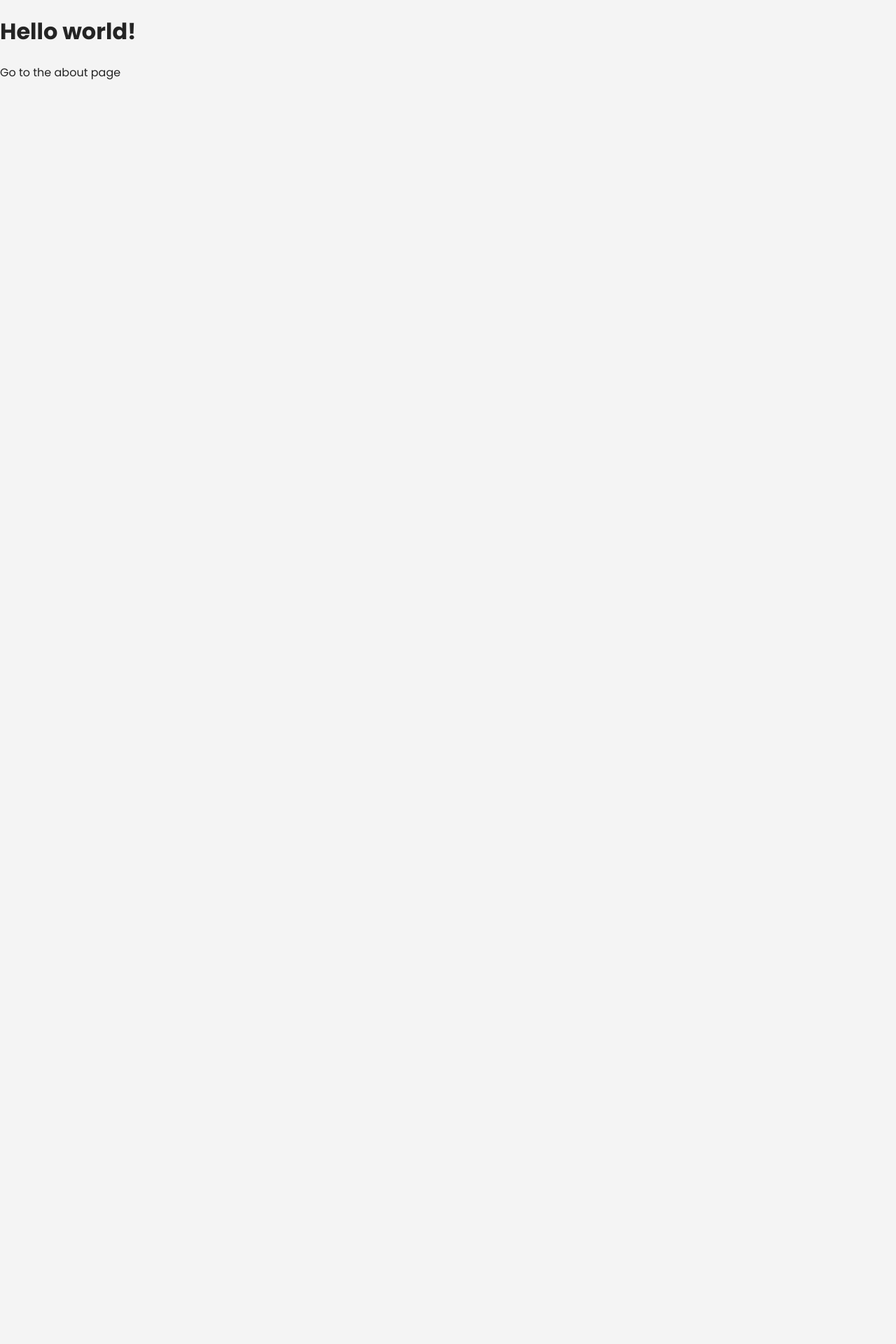
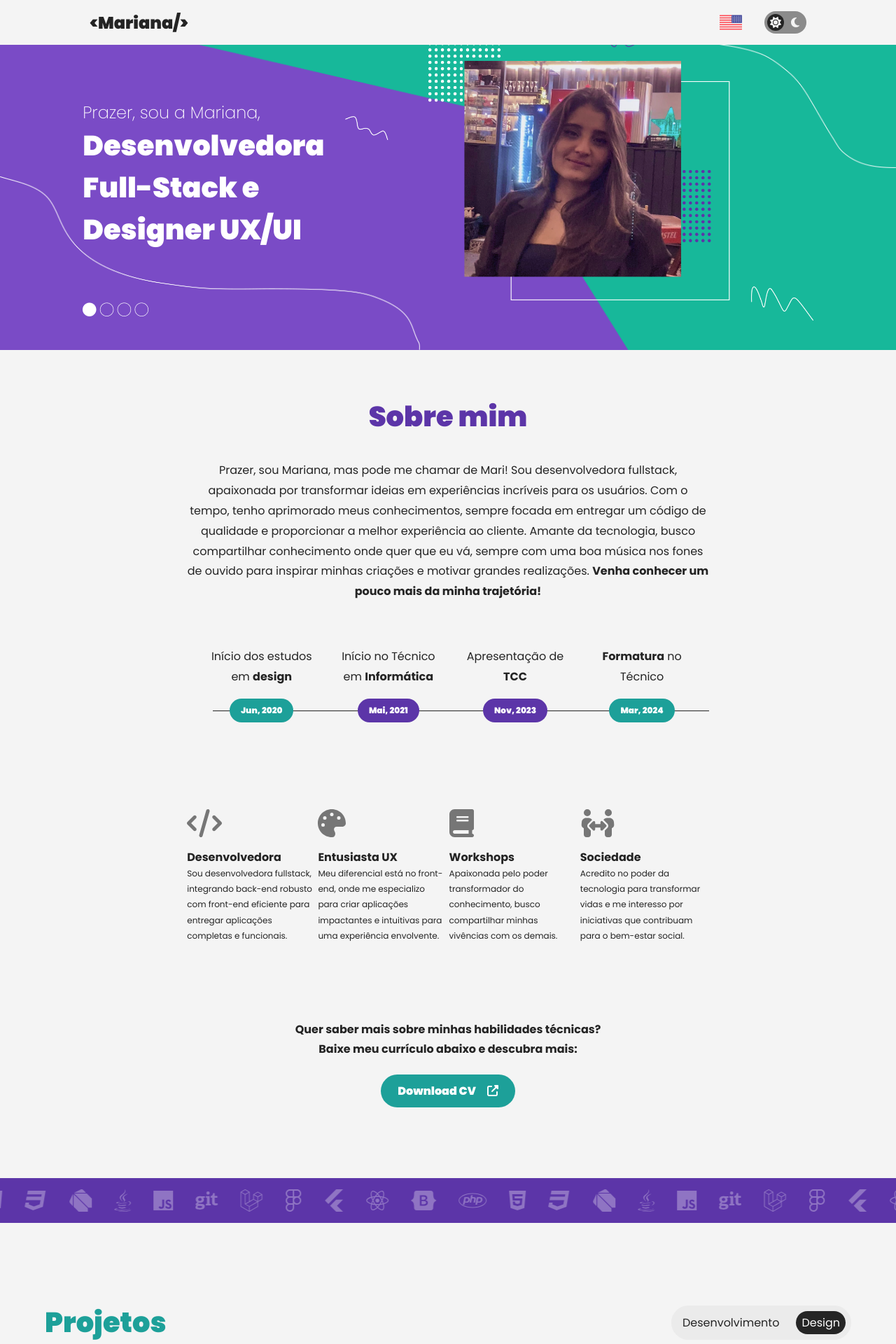
Before and after one commit to marialmeida1/web-portfolio-marialmeida1, a Next.js app: page /en in a window 1280 px wide. Shown: the top 1920 px of the page at 70% size. Before the commit the page ends 800 px from the top, so only its background shows below. Built offline with nearby package versions, Linux system fonts and the light colour scheme.

Commit message:
feat: finish configuration about translate

```diff
--- a/src/app/[locale]/(routes)/projects/page.tsx
+++ b/src/app/[locale]/(routes)/projects/page.tsx
@@ -1,6 +1,3 @@
-// Components
-import Navbar from "../../components/commons/Navbar";
-
 // Icons
 import { FontAwesomeIcon } from '@fortawesome/react-fontawesome';
 import { faLaravel, faFlutter, faPhp, faDartLang, faGit, faGithub, faWhatsapp } from '@fortawesome/free-brands-svg-icons';
@@ -11,7 +8,6 @@ import style from './page.module.css'
 export default function Projects() {
     return (
         <>
-            <Navbar />
             <section className={style.projects__banner}></section>
 
             <section className={`container ${style.projects__title}`}>
--- a/src/app/[locale]/layout.tsx
+++ b/src/app/[locale]/layout.tsx
@@ -5,6 +5,7 @@ import { routing } from '@/src/i18n/routing';
 import "../globals.css";
 import '@/src/lib/fontawesome';
 import { Poppins } from 'next/font/google';
+import Navbar from '@/src/components/commons/Navbar';
 
 const poppins = Poppins({
   subsets: ['latin'],
@@ -26,6 +27,7 @@ export default async function LocaleLayout({
   return (
     <html lang={locale}>
       <body className={poppins.className}>
+        <Navbar />
         <NextIntlClientProvider>{children}</NextIntlClientProvider>
       </body>
     </html>
--- a/src/app/[locale]/page.tsx
+++ b/src/app/[locale]/page.tsx
@@ -1,12 +1,30 @@
-import {useTranslations} from 'next-intl';
-import {Link} from '@/src/i18n/navigation';
+// Translate
+import { useTranslations } from 'next-intl';
+
+// Components
+import Banner from '@/src/components/home/Banner';
+import About from '@/src/components/home/About';
+import IconsLine from '@/src/components/home/IconsLine';
+import Publications from '@/src/components/home/Publications';
+import Contact from '@/src/components/home/Contact';
+import Networks from '@/src/components/home/Networks';
+import Projects from '@/src/components/home/Projects';
 
 export default function HomePage() {
-  const t = useTranslations('HomePage');
-  return (
-    <div>
+    const t = useTranslations('HomePage');
+    return (
+        <>
+            {/*<div>
       <h1>{t('title')}</h1>
       <p>{t('about')}</p>
-    </div>
-  );
+    </div>*/}
+            <Banner />
+            <About />
+            <IconsLine />
+            <Projects />
+            <Publications />
+            <Contact />
+            <Networks />
+        </>
+    );
 }
```
